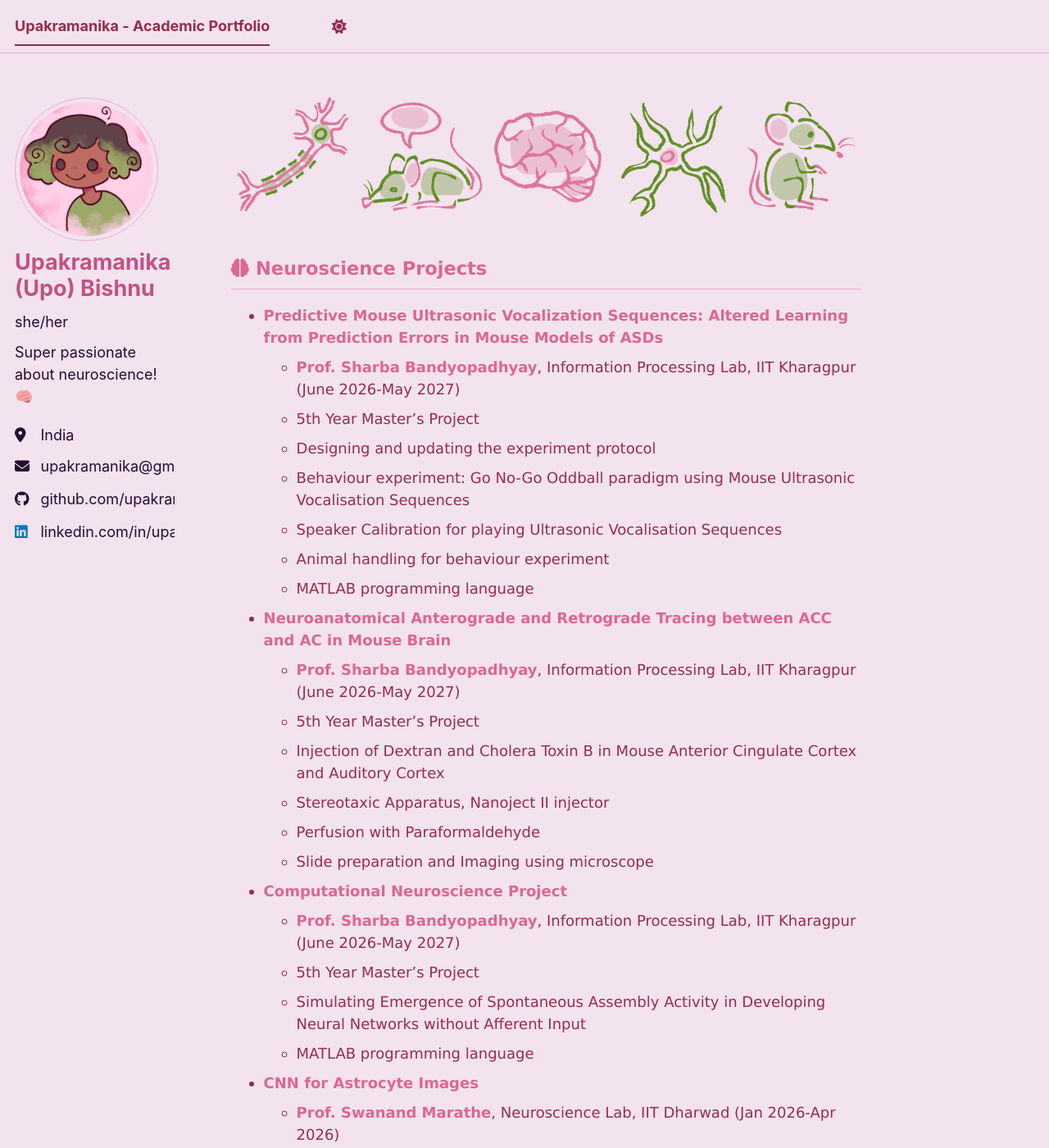
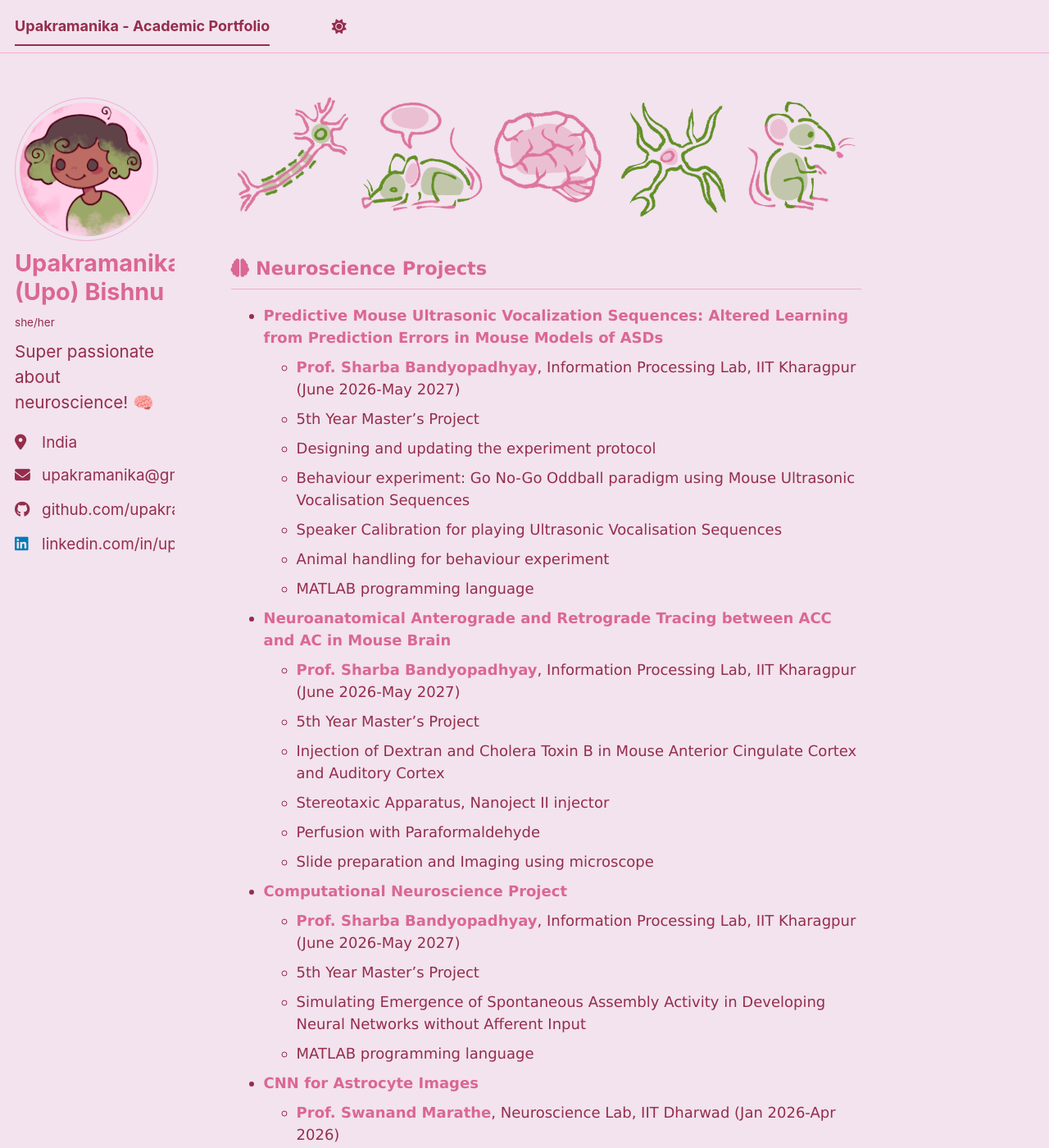
Before and after one commit to upakramanika/upakramanika.github.io, a Jekyll site: the page built from _pages/about.md, in a window 1280 px wide and 1400 px high. Shown: the whole window at 82% size. Built offline with Jekyll 4.4.1, drawn with Linux system fonts in a browser that asks for light colours; a style sheet for code colours, icons or effects is not loaded.

Commit message:
Update _base.scss

```diff
--- a/_sass/layout/_base.scss
+++ b/_sass/layout/_base.scss
@@ -403,10 +403,9 @@ html[data-theme="dark"] {
 .author__name,
 h3.author__name,
 .sidebar .author__name {
-  font-size: 1.5rem !important;
-  font-weight: 700 !important;
-  line-height: 1.2 !important;
-  color: #c15285 !important;
+  font-size: 1.5rem;
+  font-weight: 700;
+  line-height: 1.2;
 }
 
 .author__bio,
@@ -415,8 +414,7 @@ h3.author__name,
 .author__urls a,
 .sidebar p,
 .sidebar li {
-  font-size: 1rem !important;
-  line-height: 1.5 !important;
-  color: #280b31 !important;
+  font-size: 1rem;
+  line-height: 1.5;
 }
 /* hope this works out... */
```
